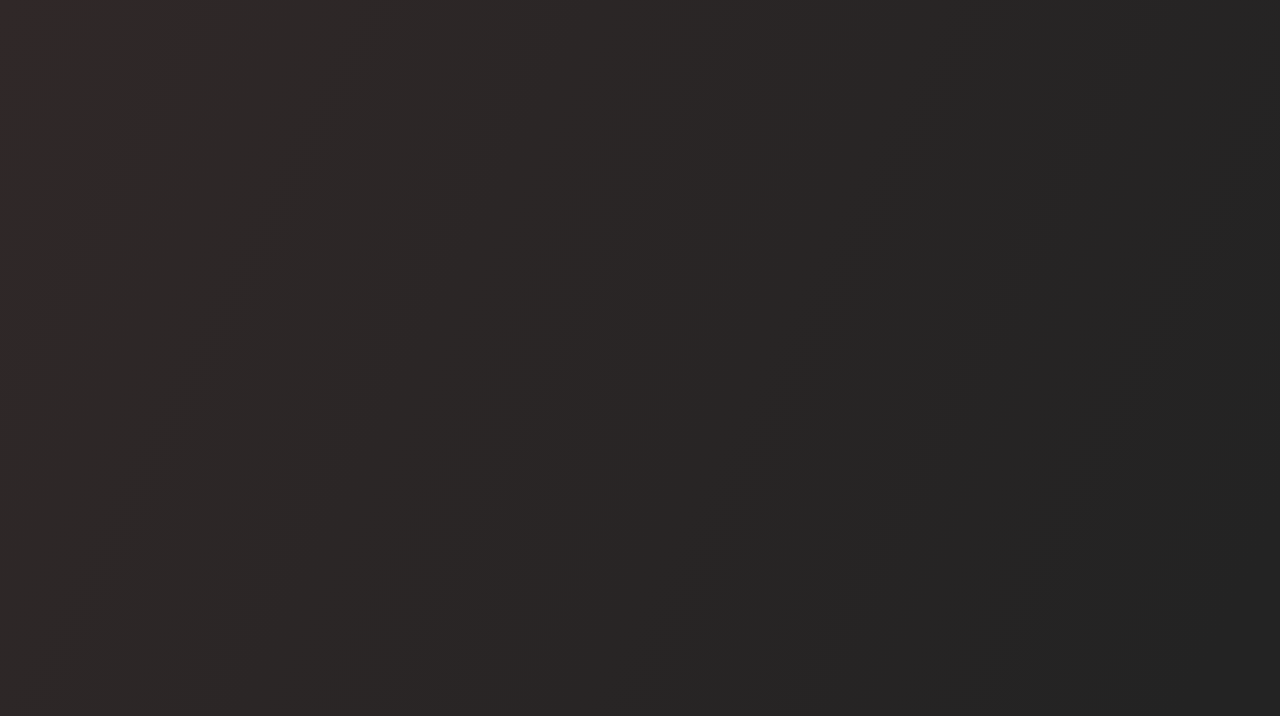
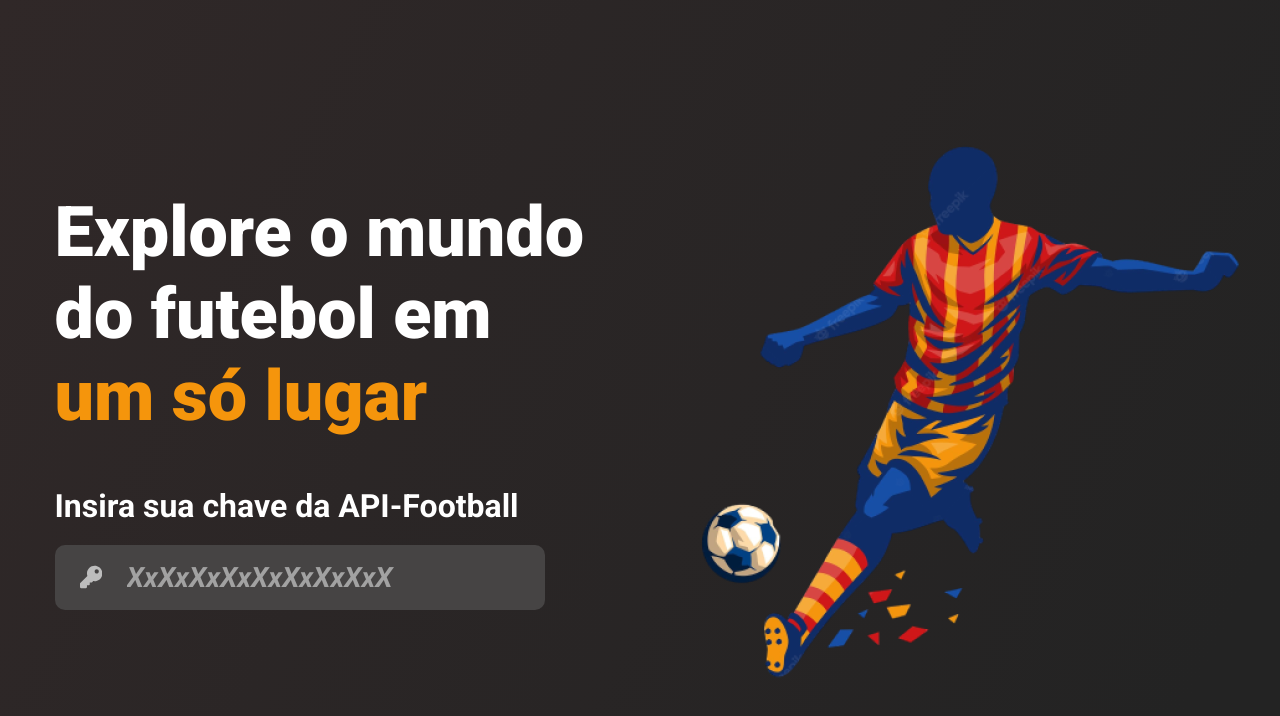
Before and after one commit to lucas-alm-ps/meu-time, a React (Vite) app: page / in a window 1280 px wide. Shown: the top 716 px of the page. Built offline with nearby package versions, Linux system fonts and the light colour scheme.

Commit message:
feat: add login input

```diff
--- a/index.html
+++ b/index.html
@@ -6,6 +6,15 @@
 		<meta name="viewport" content="width=device-width, initial-scale=1.0" />
 		<title>MeuTime</title>
 
+		<link rel="preconnect" href="https://fonts.googleapis.com" />
+		<link rel="preconnect" href="https://fonts.gstatic.com" crossorigin />
+		<link
+			href="https://fonts.googleapis.com/css2?family=Roboto:ital,wght@0,100;0,300;0,400;0,500;0,700;0,900;1,100;1,300;1,400;1,500;1,700;1,900&display=swap"
+			rel="stylesheet" />
+		<link rel="preconnect" href="https://fonts.googleapis.com" />
+		<link
+			href="https://fonts.googleapis.com/css2?family=Khand:wght@300;400;500;600;700&display=swap"
+			rel="stylesheet" />
 		<link rel="stylesheet" href="/src/styles/reset.css" />
 	</head>
 	<body>
--- a/src/App.tsx
+++ b/src/App.tsx
@@ -1,7 +1,19 @@
-import Logo from './components/Logo';
+import styled from 'styled-components';
+import LoginPage from './pages/login-page/LoginPage';
+import { StyledPage } from './styles/Page';
 
 function App() {
-	return <></>;
+	return (
+		<MainPage>
+			<LoginPage />
+		</MainPage>
+	);
 }
 
 export default App;
+
+const MainPage = styled(StyledPage)`
+	width: 100vw;
+	height: 100vh;
+	flex-direction: column;
+`;
--- /dev/null
+++ b/src/index.d.ts
@@ -0,0 +1 @@
+declare module '*.png';
--- /dev/null
+++ b/src/pages/login-page/Input.tsx
@@ -0,0 +1,68 @@
+import { FaKey as KeyIcon } from 'react-icons/fa';
+import styled from 'styled-components';
+import { useState } from 'react';
+
+export default function Input() {
+	const [inputValue, setInputValue] = useState('');
+
+	const handleInputChange = (event: any) => {
+		setInputValue(event.target.value);
+	};
+
+	return (
+		<StyledInputBox>
+			<KeyIcon className='icon' />
+			<StyledInput
+				type='text'
+				value={inputValue}
+				onChange={handleInputChange}
+				placeholder='XxXxXxXxXxXxXxXxX'
+			/>
+		</StyledInputBox>
+	);
+}
+
+const StyledInputBox = styled.div`
+	width: 490px;
+	height: 65px;
+	background: #464444;
+	border-radius: 10px;
+
+	display: flex;
+	align-items: center;
+	padding: 0 25px;
+
+	.icon {
+		margin-right: 25px;
+		height: 2em;
+		font-size: 25px;
+		color: #bdbdbd;
+	}
+`;
+
+const StyledInput = styled.input`
+	width: 100%;
+	height: 100%;
+	padding: 0;
+	background: none;
+	border: none;
+	outline: none;
+
+	display: flex;
+	justify-content: center;
+	align-items: center;
+
+	font-family: 'Roboto';
+	font-style: italic;
+	font-weight: 700;
+	font-size: 28px;
+	line-height: 0px;
+	color: #fff;
+
+	::placeholder {
+		width: 100%;
+		height: 100%;
+		font-style: bold;
+		color: #a2a2a2;
+	}
+`;
--- /dev/null
+++ b/src/pages/login-page/LoginPage.tsx
@@ -0,0 +1,50 @@
+import styled from 'styled-components';
+import footballPlayer from '../../assets/football-player.png';
+import { StyledPage } from '../../styles/Page';
+import { Instruction } from '../../styles/Instruction';
+import Input from './Input';
+
+export default function LoginPage() {
+	return (
+		<Page>
+			<LeftSide>
+				<MainText>
+					Explore o mundo do futebol em <span>um só lugar</span>
+				</MainText>
+				<Instruction>Insira sua chave da API-Football</Instruction>
+				<Input />
+			</LeftSide>
+			<RightSide>
+				<img src={footballPlayer} alt='Football Player' />
+			</RightSide>
+		</Page>
+	);
+}
+
+const Page = styled(StyledPage)`
+	width: auto;
+`;
+
+const LeftSide = styled.div`
+	width: 50%;
+`;
+
+const RightSide = styled.div`
+	width: 50%;
+`;
+
+const MainText = styled.h1`
+	width: 550px;
+	font-family: 'Roboto';
+	font-style: normal;
+	font-weight: 800;
+	font-size: 70px;
+	line-height: 82px;
+	margin-bottom: 50px;
+
+	color: #ffffff;
+
+	span {
+		color: #f5950c;
+	}
+`;
--- /dev/null
+++ b/src/styles/Instruction.ts
@@ -0,0 +1,11 @@
+import styled from 'styled-components';
+
+export const Instruction = styled.h4`
+	font-family: 'Roboto';
+	font-style: normal;
+	font-weight: 700;
+	font-size: 32px;
+	line-height: 38px;
+	color: #ffffff;
+	margin-bottom: 20px;
+`;
--- /dev/null
+++ b/src/styles/Page.ts
@@ -0,0 +1,9 @@
+import styled from 'styled-components';
+
+export const StyledPage = styled.div`
+	width: 100%;
+	height: 100%;
+	display: flex;
+	justify-content: center;
+	align-items: center;
+`;
```
Also changed, not shown: src/assets/football-player.png (added).
